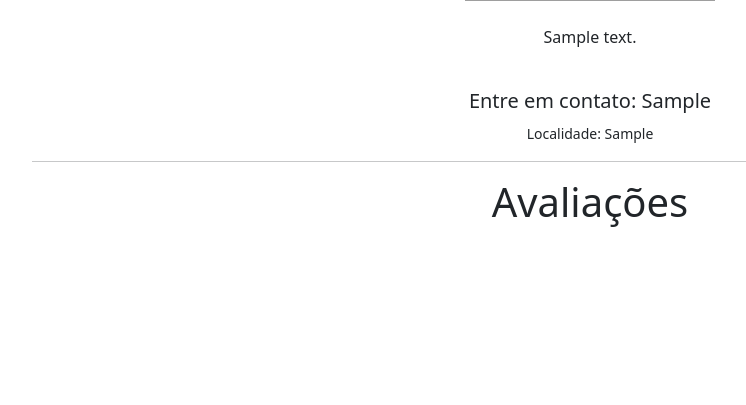
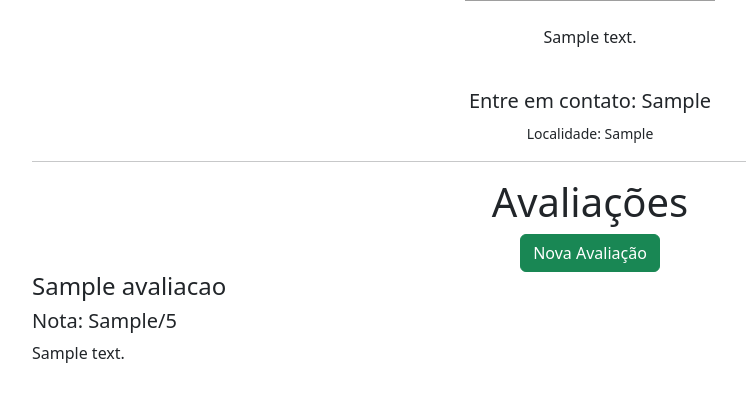
Before and after one commit to augustomilao/TCC-Adote1, a PHP site: page /paginas/servico.php?cod=1 in a window 1280 px wide. Shown: the part 405-810 px from the top of the page, without its empty margins (50-796 px from the left). Before the commit the page ends 632 px from the top, so only its background shows below. Run offline with PHP 8.4, Linux system fonts and the light colour scheme; tables that the repository leaves empty or names only in its code hold one stand-in row (values such as "Sample post"); grey boxes are pictures that could not be loaded.

Commit message:
Avaliação completa

```diff
--- a/modelos/modeloavaliacao.php
+++ b/modelos/modeloavaliacao.php
@@ -1,9 +1,12 @@
 <?php
 
-function NovaAvalicao(){
-
+function NovaAvaliacao($conn,$id_servico,$id_usuario,$nome_usuario,$texto_avaliacao,$nota,$data_avaliacao){
+    $sql = "INSERT INTO avaliacao (id_servico, id_usuario, nome_usuario, texto_avaliacao, nota, data_avaliacao) VALUES ('$id_servico','$id_usuario','$nome_usuario','$texto_avaliacao','$nota','$data_avaliacao')";
+    $resultado = $conn -> query($sql);
 }
 
-function BuscaAvaliacaoPorServico(){
-
+function BuscaAvaliacaoPorServico($conn, $id_servico){
+    $sql = "SELECT * FROM avaliacao WHERE id_servico = '$id_servico'";
+    $resultado = $conn -> query($sql) -> fetch_all(MYSQLI_ASSOC);
+    return $resultado;
 }
--- a/paginas/servico.php
+++ b/paginas/servico.php
@@ -4,8 +4,10 @@
 
 include_once("../modelos/conexao.php");
 include_once("../modelos/modeloservico.php");
+include_once("../modelos/modeloavaliacao.php");
 
 $post = BuscaServicoEspecifico($conn, $_GET['cod']);
+$avaliacoes = BuscaAvaliacaoPorServico($conn, $_GET['cod']);
 
 ?>
 <!-- //TODO Criar avaliação -->
@@ -32,13 +34,48 @@ $post = BuscaServicoEspecifico($conn, $_GET['cod']);
         <p><?= $post['descricao_servico'] ?></p>
         <br>
         <h5>Entre em contato: <?= $post['contato_servico'] ?></h5>
-        <small>Localidade:  <?= $post['local_servico'] ?></small>
+        <small>Localidade: <?= $post['local_servico'] ?></small>
         <hr>
         <h1>Avaliações</h1>
-
+        <button onclick="ModalAvalicao()" class="btn btn-success">Nova Avaliação</button>
+        <div style="width: 30%; margin:auto; display: none;" id="modal"><br>
+            <form action="../controladores/controleAvaliacao.php" method="post">
+                <input type="hidden" name="id_servico" value="<?= $_GET['cod'] ?>">
+                <label for="texto_avaliacao">Texto (Opcional)</label>
+                <textarea class="form-control" type="text" name="texto_avaliacao" maxlength="500"></textarea>
+                <br>
+                <label for="nota">Nota</label>
+                <select class="form-control" name="nota" required>
+                    <option value="1">1</option>
+                    <option value="2">2</option>
+                    <option value="3">3</option>
+                    <option value="4">4</option>
+                    <option value="5" selected>5</option>
+                </select><br>
+                <button class="btn btn-primary">Enviar Avaliação</button>
+            </form>
+        </div>
+        <div style="text-align: left;">
+            <?php
+            foreach ($avaliacoes as $av) {
+                echo '<h4>' . $av["nome_usuario"] . '</h4>';
+                echo '<h5> Nota: ' . $av["nota"] . '/5</h5>';
+                echo '<p>' . $av["texto_avaliacao"] . '</p><br>';
+            }
+            ?>
+        </div>
     </div>
 
-
+    <script>
+        function ModalAvalicao() {
+            var display = document.getElementById('modal').style.display;
+            if (display == 'none') {
+                document.getElementById('modal').style.display = "block";
+            } else {
+                document.getElementById('modal').style.display = "none";
+            }
+        }
+    </script>
 </body>
 
 </html>
```
Also changed, not shown: controladores/controleAvaliacao.php (added, +18 -0 lines).
